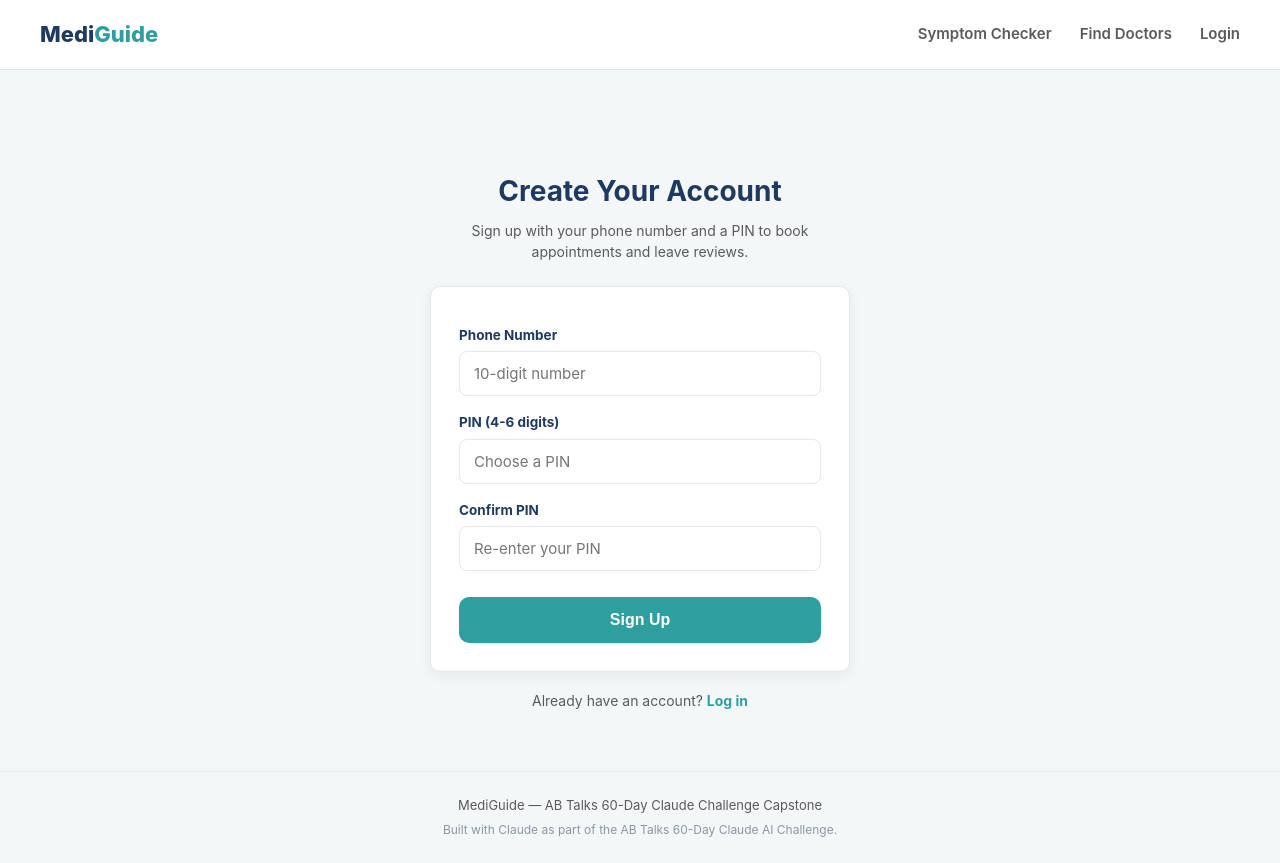
After one commit to tarunur80-hue/MediGuide, a Flask app: page /signup in a window 1280 px wide. The commit adds this page. Run offline with Flask 3, Linux system fonts and the light colour scheme.

Commit message:
Day 6: signup/login, booking CRUD, footer credit, Procfile for deployment

```diff
--- a/app.py
+++ b/app.py
@@ -1,27 +1,20 @@
 # app.py
 #
-# WHAT THIS FILE DOES (in plain English):
-# This is the entry point of our entire application. When you run "flask run",
-# Python starts here. This file:
-#   1. Creates the Flask app itself
-#   2. Loads secret configuration (API keys, secret key) from the .env file
-#   3. Connects our SQLite database
-#   4. Sets up Flask-Login (so we can log users in/out later)
-#   5. Defines our routes: homepage, symptom checker, and (NEW today)
-#      the doctor directory and doctor detail pages
-#
-# DAY 5 UPDATE: Added the Doctor & Hospital Directory (hero feature) --
-# public browsing with specialty/area filters, plus a detail page showing
-# bio, reviews, and placeholders for booking (Day 6) and review submission
-# (Day 7).
+# DAY 6 UPDATE: Added signup/login/logout routes (prerequisite for booking),
+# and the full appointment booking system (create, view, reschedule, cancel),
+# all login-gated and ownership-checked per SCHEMA.md and API.md.
 
 import os
-from flask import Flask, render_template, request, flash, redirect, url_for
-from flask_login import LoginManager
+from datetime import date, datetime
+from flask import Flask, render_template, request, flash, redirect, url_for, abort
+from flask_login import (
+    LoginManager, login_user, logout_user, login_required, current_user,
+)
 from dotenv import load_dotenv
 
 from extensions import db
 from models.user import User
+from models.booking import Booking
 from services.ai_service import analyze_symptoms
 from data.doctor_repository import (
     filter_doctors,
@@ -31,6 +24,8 @@ from data.doctor_repository import (
 )
 
 load_dotenv()
+
+TIME_SLOTS = ["10:00 AM", "12:00 PM", "3:00 PM", "5:00 PM"]
 
 
 def create_app():
@@ -50,18 +45,13 @@ def create_app():
     def load_user(user_id):
         return db.session.get(User, int(user_id))
 
-    # ----- Routes -----
+    # ----- Public Routes -----
     @app.route("/")
     def home():
         return render_template("index.html")
 
     @app.route("/symptom-checker", methods=["GET", "POST"])
     def symptom_checker():
-        """
-        GET: show the empty symptom input form.
-        POST: validate the submitted symptoms, run analyze_symptoms(), and
-              render the results page with the structured AI response.
-        """
         if request.method == "POST":
             symptoms = request.form.get("symptoms", "").strip()
 
@@ -85,10 +75,6 @@ def create_app():
 
     @app.route("/doctors")
     def doctors():
-        """
-        Public doctor/hospital directory. Supports optional ?specialty= and
-        ?area= query params for filtering. No login required.
-        """
         selected_specialty = request.args.get("specialty", "").strip()
         selected_area = request.args.get("area", "").strip()
 
@@ -108,15 +94,202 @@ def create_app():
 
     @app.route("/doctors/<doctor_id>")
     def doctor_detail(doctor_id):
-        """
-        Full profile page for a single doctor: bio, rating, fee, and reviews.
-        Returns a 404 page if the doctor_id doesn't exist in doctors.json.
-        """
+        doctor = get_doctor_by_id(doctor_id)
+        if doctor is None:
+            return render_template("404.html"), 404
+        return render_template("doctor_detail.html", doctor=doctor)
+
+    # ----- Auth Routes -----
+    @app.route("/signup", methods=["GET", "POST"])
+    def signup():
+        if current_user.is_authenticated:
+            return redirect(url_for("home"))
+
+        if request.method == "POST":
+            phone_number = request.form.get("phone_number", "").strip()
+            pin = request.form.get("pin", "").strip()
+            confirm_pin = request.form.get("confirm_pin", "").strip()
+
+            if not phone_number.isdigit() or len(phone_number) != 10:
+                flash("Please enter a valid 10-digit phone number.")
+                return redirect(url_for("signup"))
+
+            if not pin.isdigit() or not (4 <= len(pin) <= 6):
+                flash("PIN must be 4-6 digits.")
+                return redirect(url_for("signup"))
+
+            if pin != confirm_pin:
+                flash("PINs do not match.")
+                return redirect(url_for("signup"))
+
+            existing = User.query.filter_by(phone_number=phone_number).first()
+            if existing:
+                flash("This phone number is already registered. Please log in instead.")
+                return redirect(url_for("login"))
+
+            new_user = User(phone_number=phone_number)
+            new_user.set_pin(pin)
+            db.session.add(new_user)
+            db.session.commit()
+
+            login_user(new_user)
+            flash("Account created successfully!")
+            return redirect(url_for("home"))
+
+        return render_template("signup.html")
+
+    @app.route("/login", methods=["GET", "POST"])
+    def login():
+        if current_user.is_authenticated:
+            return redirect(url_for("home"))
+
+        if request.method == "POST":
+            phone_number = request.form.get("phone_number", "").strip()
+            pin = request.form.get("pin", "").strip()
+
+            user = User.query.filter_by(phone_number=phone_number).first()
+
+            if user is None or not user.check_pin(pin):
+                flash("Invalid phone number or PIN.")
+                return redirect(url_for("login"))
+
+            login_user(user)
+            next_page = request.args.get("next")
+            return redirect(next_page or url_for("home"))
+
+        return render_template("login.html")
+
+    @app.route("/logout", methods=["POST"])
+    @login_required
+    def logout():
+        logout_user()
+        flash("You've been logged out.")
+        return redirect(url_for("home"))
+
+    # ----- Booking Routes -----
+    @app.route("/doctors/<doctor_id>/book", methods=["GET", "POST"])
+    @login_required
+    def book_appointment(doctor_id):
         doctor = get_doctor_by_id(doctor_id)
         if doctor is None:
             return render_template("404.html"), 404
 
-        return render_template("doctor_detail.html", doctor=doctor)
+        if request.method == "POST":
+            date_str = request.form.get("appointment_date", "").strip()
+            time_slot = request.form.get("time_slot", "").strip()
+
+            try:
+                appointment_date = datetime.strptime(date_str, "%Y-%m-%d").date()
+            except ValueError:
+                flash("Please choose a valid date.")
+                return redirect(url_for("book_appointment", doctor_id=doctor_id))
+
+            if appointment_date < date.today():
+                flash("Please choose a future date.")
+                return redirect(url_for("book_appointment", doctor_id=doctor_id))
+
+            if time_slot not in TIME_SLOTS:
+                flash("Please select a valid time slot.")
+                return redirect(url_for("book_appointment", doctor_id=doctor_id))
+
+            new_booking = Booking(
+                user_id=current_user.id,
+                doctor_id=doctor_id,
+                appointment_date=appointment_date,
+                time_slot=time_slot,
+                status="confirmed",
+            )
+            db.session.add(new_booking)
+            db.session.commit()
+
+            flash(f"Appointment booked with {doctor['name']} on {appointment_date.strftime('%d %b %Y')} at {time_slot}.")
+            return redirect(url_for("my_appointments"))
+
+        return render_template(
+            "book_appointment.html",
+            doctor=doctor,
+            time_slots=TIME_SLOTS,
+            min_date=date.today().isoformat(),
+        )
+
+    @app.route("/my-appointments")
+    @login_required
+    def my_appointments():
+        user_bookings = (
+            Booking.query.filter_by(user_id=current_user.id)
+            .order_by(Booking.appointment_date.desc())
+            .all()
+        )
+
+        # Attach doctor info (from JSON) to each booking for display
+        bookings_with_doctors = []
+        for booking in user_bookings:
+            doctor = get_doctor_by_id(booking.doctor_id)
+            bookings_with_doctors.append({"booking": booking, "doctor": doctor})
+
+        return render_template("my_appointments.html", bookings=bookings_with_doctors)
+
+    @app.route("/appointments/<int:booking_id>/reschedule", methods=["GET", "POST"])
+    @login_required
+    def reschedule_appointment(booking_id):
+        booking = db.session.get(Booking, booking_id)
+        if booking is None:
+            return render_template("404.html"), 404
+        if booking.user_id != current_user.id:
+            abort(403)
+
+        doctor = get_doctor_by_id(booking.doctor_id)
+
+        if request.method == "POST":
+            date_str = request.form.get("appointment_date", "").strip()
+            time_slot = request.form.get("time_slot", "").strip()
+
+            try:
+                appointment_date = datetime.strptime(date_str, "%Y-%m-%d").date()
+            except ValueError:
+                flash("Please choose a valid date.")
+                return redirect(url_for("reschedule_appointment", booking_id=booking_id))
+
+            if appointment_date < date.today():
+                flash("Please choose a future date.")
+                return redirect(url_for("reschedule_appointment", booking_id=booking_id))
+
+            if time_slot not in TIME_SLOTS:
+                flash("Please select a valid time slot.")
+                return redirect(url_for("reschedule_appointment", booking_id=booking_id))
+
+            booking.appointment_date = appointment_date
+            booking.time_slot = time_slot
+            db.session.commit()
+
+            flash("Appointment rescheduled successfully.")
+            return redirect(url_for("my_appointments"))
+
+        return render_template(
+            "reschedule.html",
+            booking=booking,
+            doctor=doctor,
+            time_slots=TIME_SLOTS,
+            min_date=date.today().isoformat(),
+        )
+
+    @app.route("/appointments/<int:booking_id>/cancel", methods=["POST"])
+    @login_required
+    def cancel_appointment(booking_id):
+        booking = db.session.get(Booking, booking_id)
+        if booking is None:
+            return render_template("404.html"), 404
+        if booking.user_id != current_user.id:
+            abort(403)
+
+        if booking.status == "cancelled":
+            flash("This appointment is already cancelled.")
+        else:
+            booking.status = "cancelled"
+            db.session.commit()
+            flash("Appointment cancelled.")
+
+        return redirect(url_for("my_appointments"))
 
     return app
 
--- a/static/css/style.css
+++ b/static/css/style.css
@@ -533,6 +533,219 @@ body {
   border-top: 1px solid var(--color-border);
 }
 
+.footer-credit {
+  margin-top: 6px;
+  font-size: 12px;
+  color: #8A97A3;
+}
+
+/* ---------- Navbar logout button (styled to match nav links) ---------- */
+.logout-form {
+  display: inline;
+  margin: 0;
+}
+
+.navbar-logout-btn {
+  background: none;
+  border: none;
+  color: var(--color-text-muted);
+  font-weight: 600;
+  font-size: 15px;
+  cursor: pointer;
+  font-family: inherit;
+  padding: 0;
+}
+
+.navbar-logout-btn:hover {
+  color: var(--color-teal);
+}
+
+/* ---------- Auth Forms (Signup / Login) ---------- */
+.auth-section {
+  max-width: 420px;
+  margin: 40px auto 0;
+}
+
+.auth-section h1 {
+  font-size: 28px;
+  color: var(--color-navy);
+  margin-bottom: 8px;
+  text-align: center;
+}
+
+.auth-intro {
+  color: var(--color-text-muted);
+  font-size: 14px;
+  text-align: center;
+  margin-bottom: 24px;
+}
+
+.auth-form {
+  display: flex;
+  flex-direction: column;
+  gap: 6px;
+  background: #ffffff;
+  border: 1px solid var(--color-border);
+  border-radius: var(--radius);
+  padding: 28px;
+  box-shadow: var(--shadow);
+}
+
+.auth-form label {
+  font-weight: 700;
+  font-size: 13.5px;
+  color: var(--color-navy);
+  margin-top: 10px;
+}
+
+.auth-form input,
+.auth-form select {
+  padding: 12px 14px;
+  border: 1px solid var(--color-border);
+  border-radius: 8px;
+  font-size: 15px;
+  font-family: inherit;
+  background: #ffffff;
+}
+
+.auth-form input:focus,
+.auth-form select:focus {
+  outline: none;
+  border-color: var(--color-teal);
+}
+
+.auth-form .btn-primary {
+  margin-top: 20px;
+  width: 100%;
+  border: none;
+}
+
+.auth-switch {
+  text-align: center;
+  margin-top: 18px;
+  font-size: 14px;
+  color: var(--color-text-muted);
+}
+
+.auth-switch a {
+  color: var(--color-teal);
+  font-weight: 700;
+  text-decoration: none;
+}
+
+.auth-switch a:hover {
+  text-decoration: underline;
+}
+
+/* ---------- Booking Form ---------- */
+.booking-section {
+  max-width: 480px;
+  margin: 0 auto;
+}
+
+.booking-section h1 {
+  font-size: 26px;
+  color: var(--color-navy);
+  margin: 16px 0 4px;
+}
+
+.booking-intro {
+  color: var(--color-text-muted);
+  font-size: 14px;
+  margin-bottom: 24px;
+}
+
+/* ---------- My Appointments ---------- */
+.appointments-section h1 {
+  font-size: 28px;
+  color: var(--color-navy);
+  margin-bottom: 20px;
+}
+
+.appointments-list {
+  display: flex;
+  flex-direction: column;
+  gap: 14px;
+}
+
+.appointment-card {
+  background: #ffffff;
+  border: 1px solid var(--color-border);
+  border-radius: var(--radius);
+  padding: 18px 20px;
+  box-shadow: var(--shadow);
+  display: flex;
+  justify-content: space-between;
+  align-items: center;
+  flex-wrap: wrap;
+  gap: 12px;
+}
+
+.appointment-info h3 {
+  font-size: 16px;
+  color: var(--color-navy);
+  margin-bottom: 4px;
+}
+
+.appointment-meta {
+  font-size: 13px;
+  color: var(--color-text-muted);
+  margin-bottom: 4px;
+}
+
+.appointment-datetime {
+  font-size: 14px;
+  font-weight: 700;
+  color: var(--color-text);
+}
+
+.appointment-status-actions {
+  display: flex;
+  flex-direction: column;
+  align-items: flex-end;
+  gap: 8px;
+}
+
+.status-badge {
+  display: inline-block;
+  padding: 4px 12px;
+  border-radius: 20px;
+  font-size: 11.5px;
+  font-weight: 800;
+  letter-spacing: 0.5px;
+  color: #ffffff;
+}
+
+.status-confirmed {
+  background-color: var(--color-mild);
+}
+
+.status-cancelled {
+  background-color: #9AA5AE;
+}
+
+.appointment-actions {
+  display: flex;
+  gap: 14px;
+}
+
+.btn-cancel {
+  background: none;
+  border: none;
+  color: #C0392B;
+  font-weight: 600;
+  font-size: 14px;
+  cursor: pointer;
+  font-family: inherit;
+  padding: 0;
+  margin-top: 10px;
+}
+
+.btn-cancel:hover {
+  text-decoration: underline;
+}
+
+
 /* ---------- Responsive ---------- */
 @media (max-width: 600px) {
   .navbar {
--- a/templates/base.html
+++ b/templates/base.html
@@ -12,18 +12,31 @@
         <nav class="navbar-links">
             <a href="{{ url_for('symptom_checker') }}">Symptom Checker</a>
             <a href="{{ url_for('doctors') }}">Find Doctors</a>
-            <!-- Login remains a placeholder today. Built when authentication
-                 UI is wired up (scaffold already exists from Day 3). -->
-            <a href="#">Login</a>
+            {% if current_user.is_authenticated %}
+                <a href="{{ url_for('my_appointments') }}">My Appointments</a>
+                <form method="POST" action="{{ url_for('logout') }}" class="logout-form">
+                    <button type="submit" class="navbar-logout-btn">Logout</button>
+                </form>
+            {% else %}
+                <a href="{{ url_for('login') }}">Login</a>
+            {% endif %}
         </nav>
     </header>
 
     <main class="page-content">
+        {% with messages = get_flashed_messages() %}
+            {% if messages %}
+                <div class="flash-message">
+                    {% for message in messages %}<p>{{ message }}</p>{% endfor %}
+                </div>
+            {% endif %}
+        {% endwith %}
         {% block content %}{% endblock %}
     </main>
 
     <footer class="footer">
         <p>MediGuide &mdash; AB Talks 60-Day Claude Challenge Capstone</p>
+        <p class="footer-credit">Built with Claude as part of the AB Talks 60-Day Claude AI Challenge.</p>
     </footer>
 
     <script src="{{ url_for('static', filename='js/main.js') }}"></script>
--- a/templates/doctor_detail.html
+++ b/templates/doctor_detail.html
@@ -22,7 +22,11 @@
     </div>
 
     <div class="result-card">
-        <a href="#" class="btn-primary btn-disabled" title="Booking launches Day 6">Book Appointment (coming soon)</a>
+        {% if current_user.is_authenticated %}
+            <a href="{{ url_for('book_appointment', doctor_id=doctor.id) }}" class="btn-primary">Book Appointment</a>
+        {% else %}
+            <a href="{{ url_for('login', next=request.path) }}" class="btn-primary">Log In to Book Appointment</a>
+        {% endif %}
     </div>
 
     <div class="reviews-section">
--- /dev/null
+++ b/templates/signup.html
@@ -0,0 +1,26 @@
+{% extends "base.html" %}
+
+{% block title %}Sign Up - MediGuide{% endblock %}
+
+{% block content %}
+<section class="auth-section">
+    <h1>Create Your Account</h1>
+    <p class="auth-intro">Sign up with your phone number and a PIN to book appointments and leave reviews.</p>
+
+    <form method="POST" action="{{ url_for('signup') }}" class="auth-form">
+        <label for="phone_number">Phone Number</label>
+        <input type="text" id="phone_number" name="phone_number" placeholder="10-digit number" maxlength="10"
+               value="{{ request.form.get('phone_number', '') }}" required>
+
+        <label for="pin">PIN (4-6 digits)</label>
+        <input type="password" id="pin" name="pin" placeholder="Choose a PIN" maxlength="6" inputmode="numeric" required>
+
+        <label for="confirm_pin">Confirm PIN</label>
+        <input type="password" id="confirm_pin" name="confirm_pin" placeholder="Re-enter your PIN" maxlength="6" inputmode="numeric" required>
+
+        <button type="submit" class="btn-primary">Sign Up</button>
+    </form>
+
+    <p class="auth-switch">Already have an account? <a href="{{ url_for('login') }}">Log in</a></p>
+</section>
+{% endblock %}
```
Also changed, not shown: models/booking.py (added, +24 -0 lines), templates/book_appointment.html (added, +27 -0 lines), templates/login.html (added, +23 -0 lines), templates/my_appointments.html (added, +38 -0 lines), templates/reschedule.html (added, +27 -0 lines), templates/symptom_checker.html (+0 -10 lines), 1 other file.
